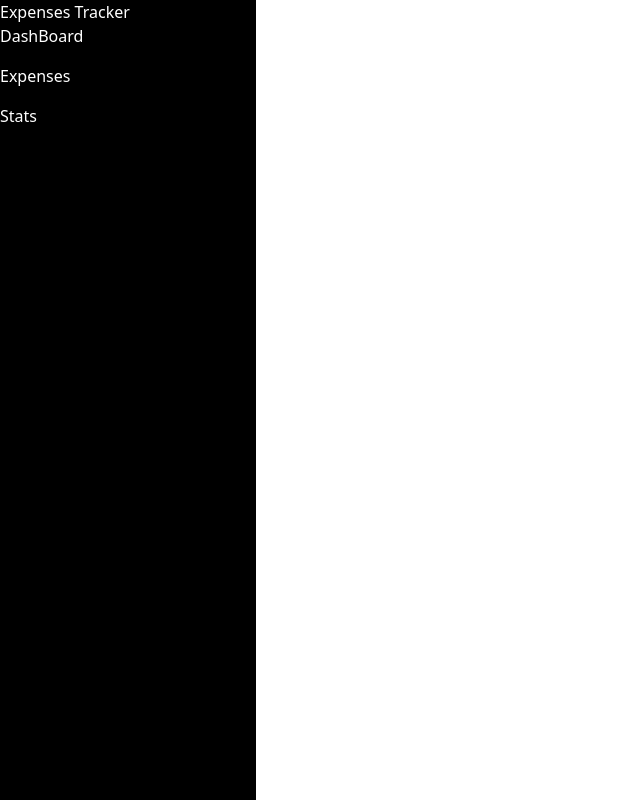
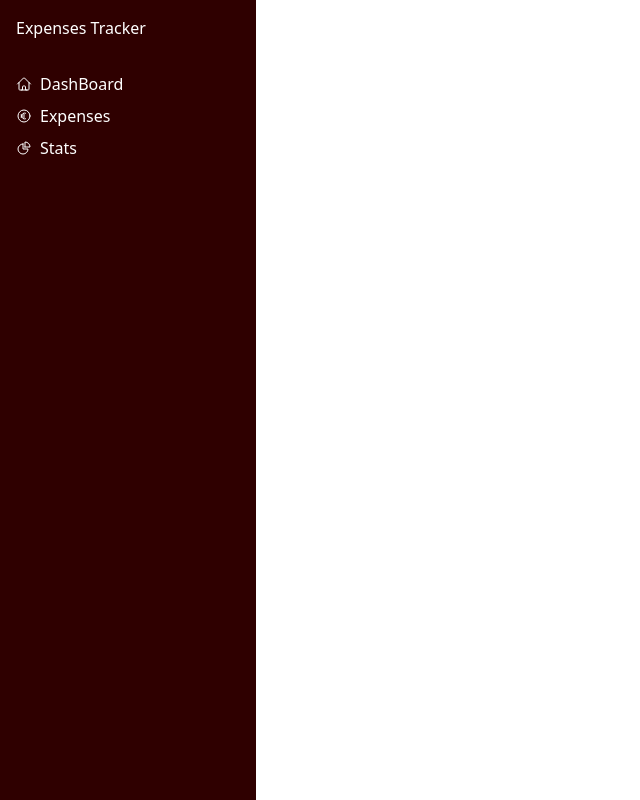
Before and after one commit to QDeinmaar/ReactWEbSite, a React (Vite) app: page / in a window 1280 px wide. Shown: the whole page, without its empty margins (0-640 px from the left). Built offline with nearby package versions, Linux system fonts and the light colour scheme.

Commit message:
Finishing the sidebar

```diff
--- a/package.json
+++ b/package.json
@@ -10,6 +10,7 @@
     "preview": "vite preview"
   },
   "dependencies": {
+    "@heroicons/react": "^2.2.0",
     "react": "^19.2.0",
     "react-dom": "^19.2.0",
     "react-router-dom": "^7.11.0",
--- a/src/Component/SideBar.jsx
+++ b/src/Component/SideBar.jsx
@@ -1,15 +1,17 @@
 import React from "react";
 import { Link } from 'react-router-dom'
+import { ChartPieIcon, CurrencyEuroIcon, HomeIcon } from "@heroicons/react/24/outline";
+
 
 const Sidebar = () => {
 
     return (
-        <nav className="bg-black h-screen w-64 flex flex-col">
-            <h1 className="m-b-8 text-white">Expenses Tracker</h1>
-            <div className="text-white flex flex-col items-start space-y-4">
-                <Link to ='/Dash'>DashBoard</Link>
-                <Link to ='/Exp'>Expenses</Link>
-                <Link to ='/Stat'>Stats</Link>
+        <nav style={{backgroundColor : '#2F0000'}} className="h-screen w-64 flex flex-col">
+            <h1 className="m-4 mb-8 text-white">Expenses Tracker</h1>
+            <div className="text-white flex flex-col items-start space-y-2 ml-4">
+                <Link to ='/Dash' className="flex hover:text-[#EFDFBB]"> <HomeIcon className="h-4 mr-2 mt-1"/> DashBoard</Link>
+                <Link to ='/Exp' className="flex hover:text-[#EFDFBB]"> <CurrencyEuroIcon className="h-4 mr-2 mt-1"/> Expenses</Link>
+                <Link to ='/Stat' className="flex hover:text-[#EFDFBB]"> <ChartPieIcon className="h-4 mr-2 mt-1" /> Stats</Link>
             </div>
         </nav>
     );
```
Also changed, not shown: src/Component/Icons.jsx (added, +10 -0 lines), 1 other file (tests, documents, lock files or other folders).
